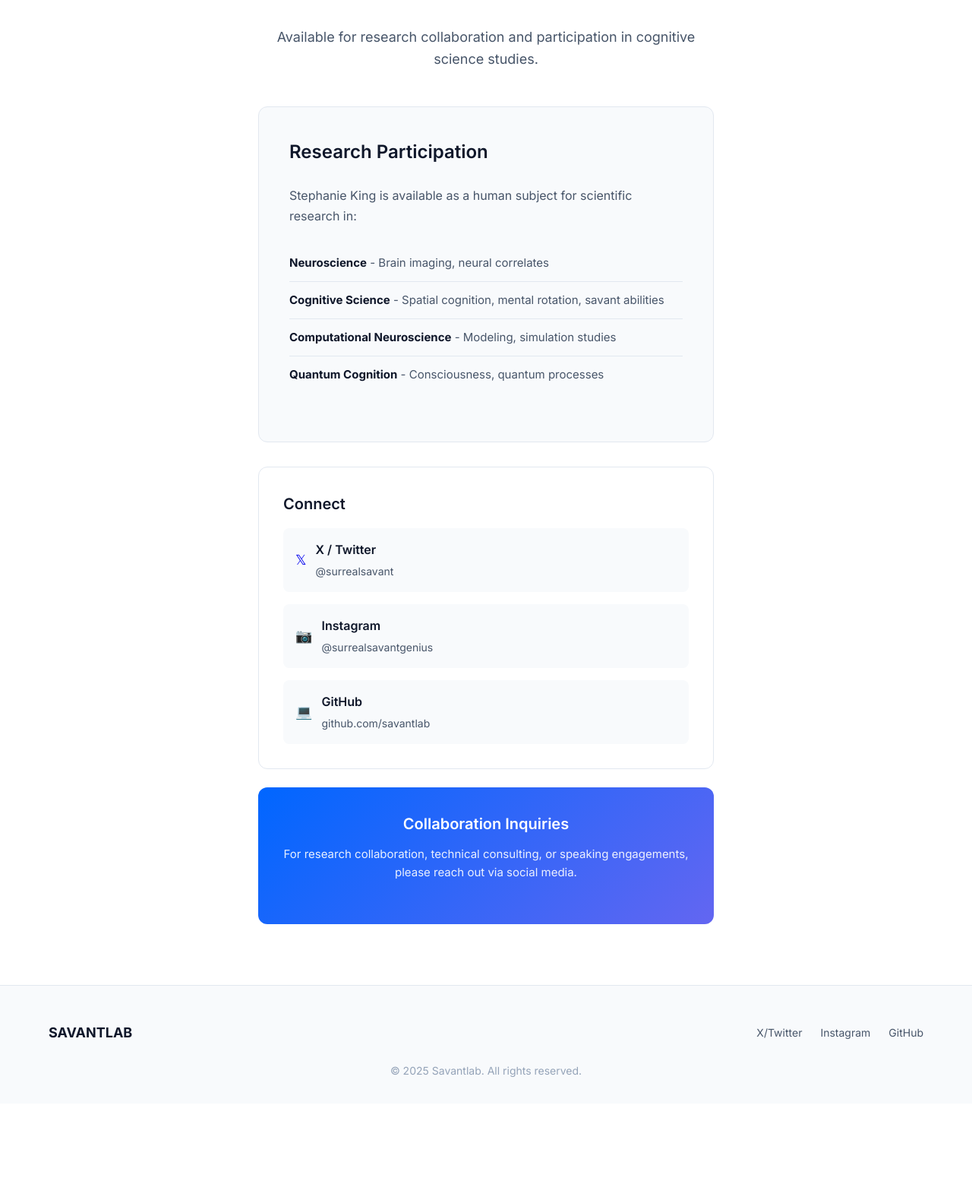
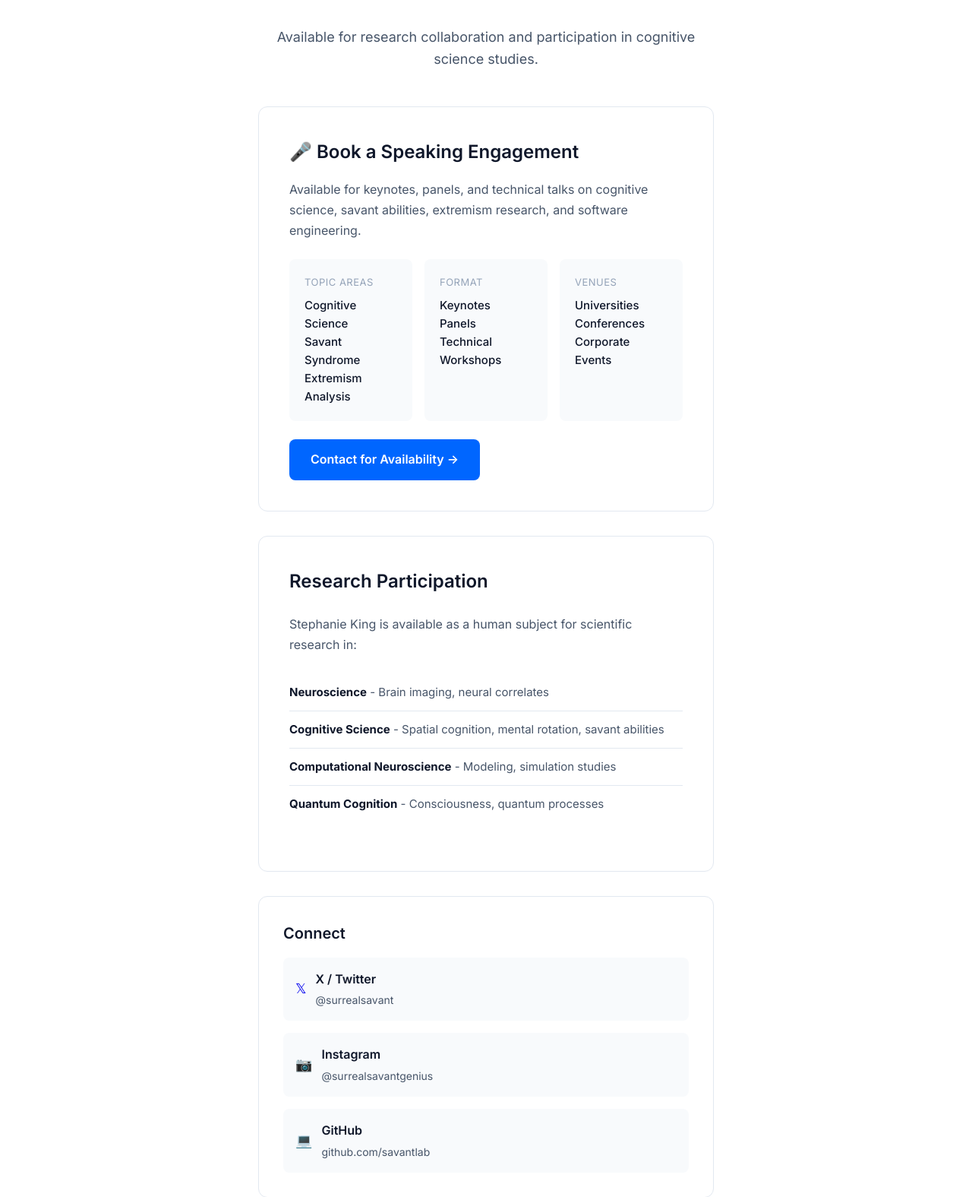
Before and after one commit to savantlab/portfolio, a Flask app: page /contact in a window 1280 px wide. Shown: the part 251-1826 px from the top of the page at 76% size. Before the commit the page ends 1668 px from the top, so only its background shows below. Run offline with Flask 3, Linux system fonts and the light colour scheme.

Commit message:
Add speaking engagement section with uniform white box styling
- Add Book a Speaking Engagement section
- Uniform white box styling to match site theme
- Three info cards: Topic Areas, Format, Venues
- Purple CTA button matching site colors
- Clean, professional layout

Co-Authored-By: Warp <agent@warp.dev>

```diff
--- a/templates/contact.html
+++ b/templates/contact.html
@@ -32,7 +32,38 @@
                     Available for research collaboration and participation in cognitive science studies.
                 </p>
 
-                <div style="background: var(--bg-secondary); padding: 40px; border-radius: 12px; border: 1px solid var(--border); margin-bottom: 32px;">
+                <div style="background: white; padding: 40px; border-radius: 12px; border: 1px solid var(--border); margin-bottom: 32px;">
+                    <h2 style="font-size: 24px; font-weight: 600; color: var(--text-primary); margin-bottom: 16px;">
+                        🎤 Book a Speaking Engagement
+                    </h2>
+                    <p style="font-size: 16px; color: var(--text-secondary); line-height: 1.7; margin-bottom: 24px;">
+                        Available for keynotes, panels, and technical talks on cognitive science, savant abilities, extremism research, and software engineering.
+                    </p>
+                    <div style="display: grid; grid-template-columns: repeat(3, 1fr); gap: 16px; margin-bottom: 24px;">
+                        <div style="background: var(--bg-secondary); padding: 20px; border-radius: 8px;">
+                            <div style="font-size: 13px; color: var(--text-tertiary); margin-bottom: 8px; text-transform: uppercase; letter-spacing: 0.5px;">Topic Areas</div>
+                            <div style="font-size: 15px; font-weight: 500; color: var(--text-primary);">Cognitive Science<br>Savant Syndrome<br>Extremism Analysis</div>
+                        </div>
+                        <div style="background: var(--bg-secondary); padding: 20px; border-radius: 8px;">
+                            <div style="font-size: 13px; color: var(--text-tertiary); margin-bottom: 8px; text-transform: uppercase; letter-spacing: 0.5px;">Format</div>
+                            <div style="font-size: 15px; font-weight: 500; color: var(--text-primary);">Keynotes<br>Panels<br>Technical Workshops</div>
+                        </div>
+                        <div style="background: var(--bg-secondary); padding: 20px; border-radius: 8px;">
+                            <div style="font-size: 13px; color: var(--text-tertiary); margin-bottom: 8px; text-transform: uppercase; letter-spacing: 0.5px;">Venues</div>
+                            <div style="font-size: 15px; font-weight: 500; color: var(--text-primary);">Universities<br>Conferences<br>Corporate Events</div>
+                        </div>
+                    </div>
+                    <a href="https://x.com/surrealsavant" target="_blank"
+                       style="display: inline-block; padding: 14px 28px; background: var(--primary); color: white;
+                              text-decoration: none; border-radius: 8px; font-weight: 600; font-size: 16px;
+                              transition: all 0.2s;"
+                       onmouseover="this.style.background='#5a67d8'"
+                       onmouseout="this.style.background='var(--primary)'">
+                        Contact for Availability →
+                    </a>
+                </div>
+
+                <div style="background: white; padding: 40px; border-radius: 12px; border: 1px solid var(--border); margin-bottom: 32px;">
                     <h2 style="font-size: 24px; font-weight: 600; color: var(--text-primary); margin-bottom: 24px;">
                         Research Participation
                     </h2>
```
